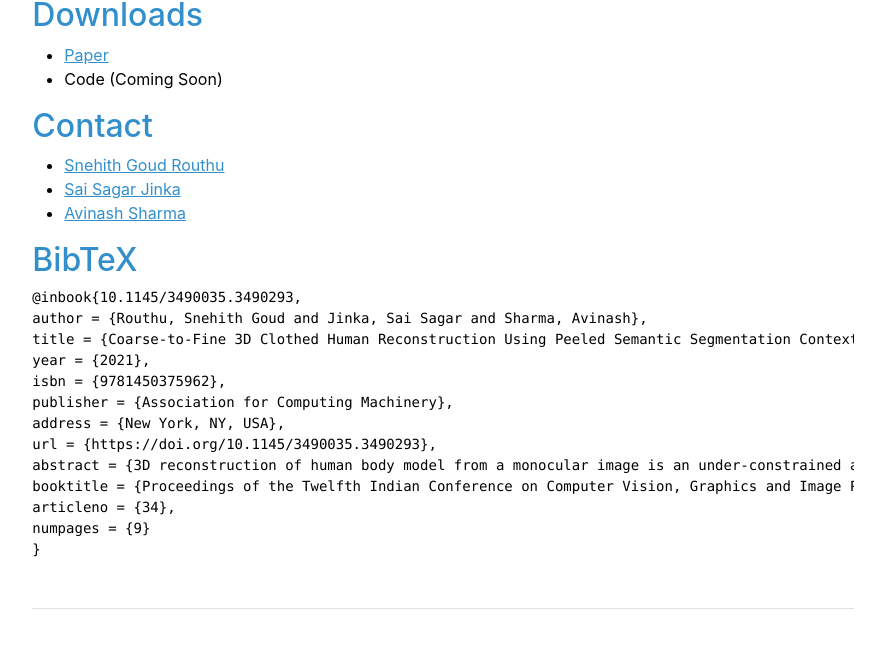
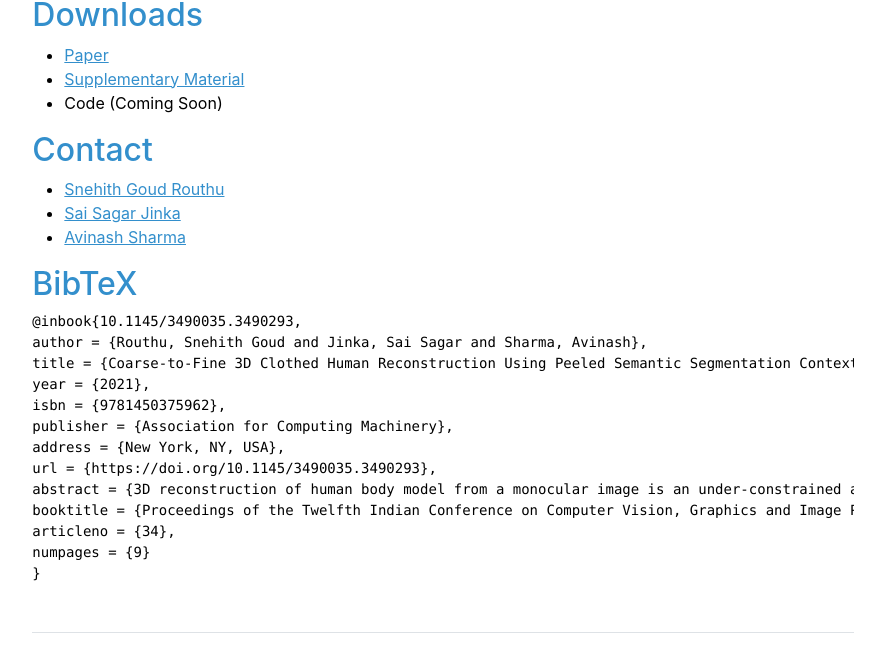
Before and after one commit to 3DComputerVision/3dcomputervision.github.io, a Jekyll site: the page built from publications/coarse_to_fine.md, in a window 1280 px wide and 900 px high, scrolled down 3149 px, cut to the strip 191-863 px from the top of the window. Shown: the whole strip, without its empty margins (197-1082 px from the left). Built offline with Jekyll 4.4.1, drawn with Linux system fonts in a browser that asks for light colours.

Commit message:
Add supplementary material

```diff
--- a/publications/coarse_to_fine.md
+++ b/publications/coarse_to_fine.md
@@ -31,6 +31,7 @@ maps. This also provides an additional output of 3D semantic segmentation of the
 
 ## Downloads
 - [Paper](https://dl.acm.org/doi/pdf/10.1145/3490035.3490293)
+- [Supplementary Material](/assets/img/c2f/supp.pdf)
 - Code (Coming Soon)
 
 ## Contact
```
Also changed, not shown: 1 other file.
